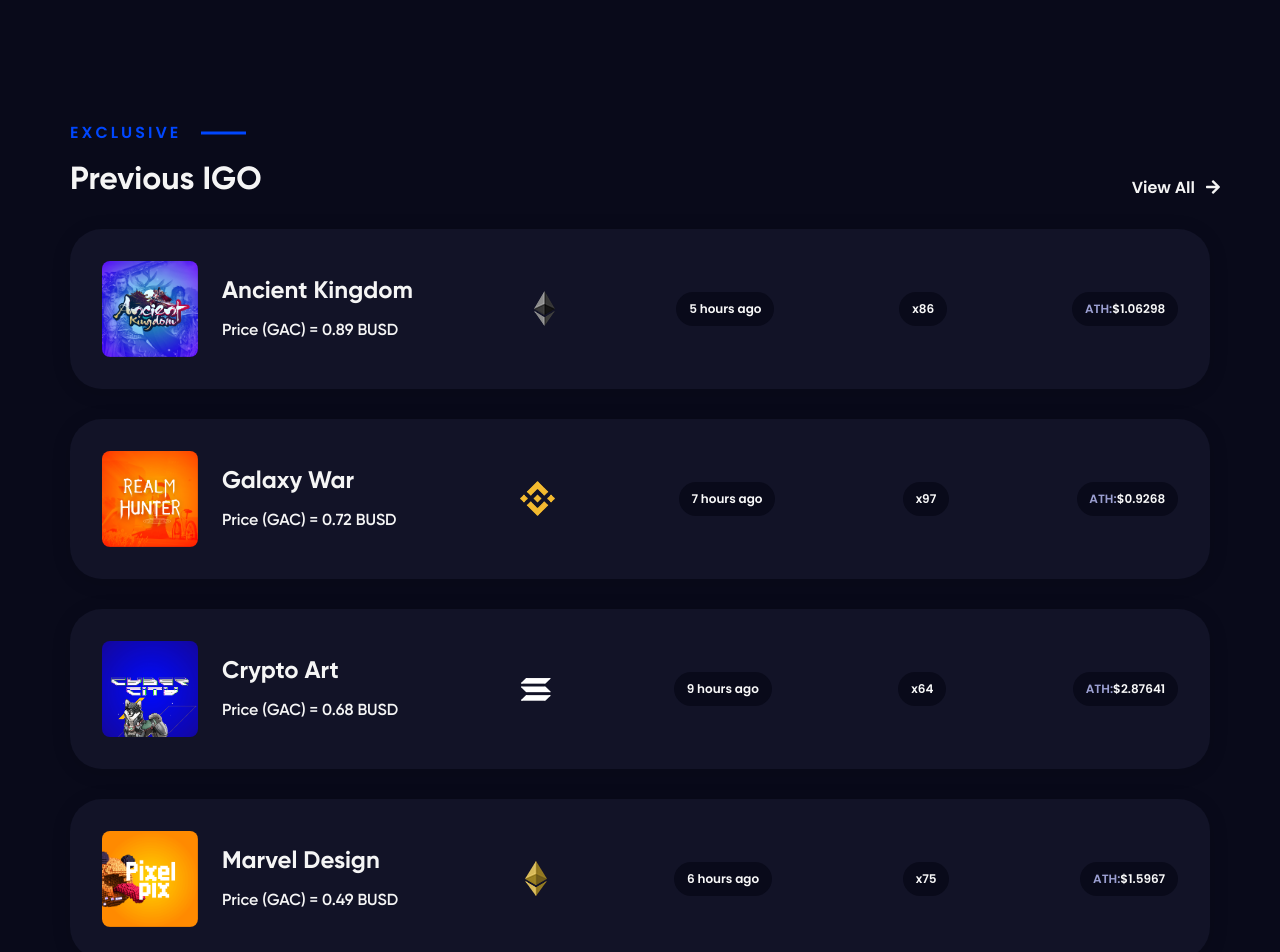
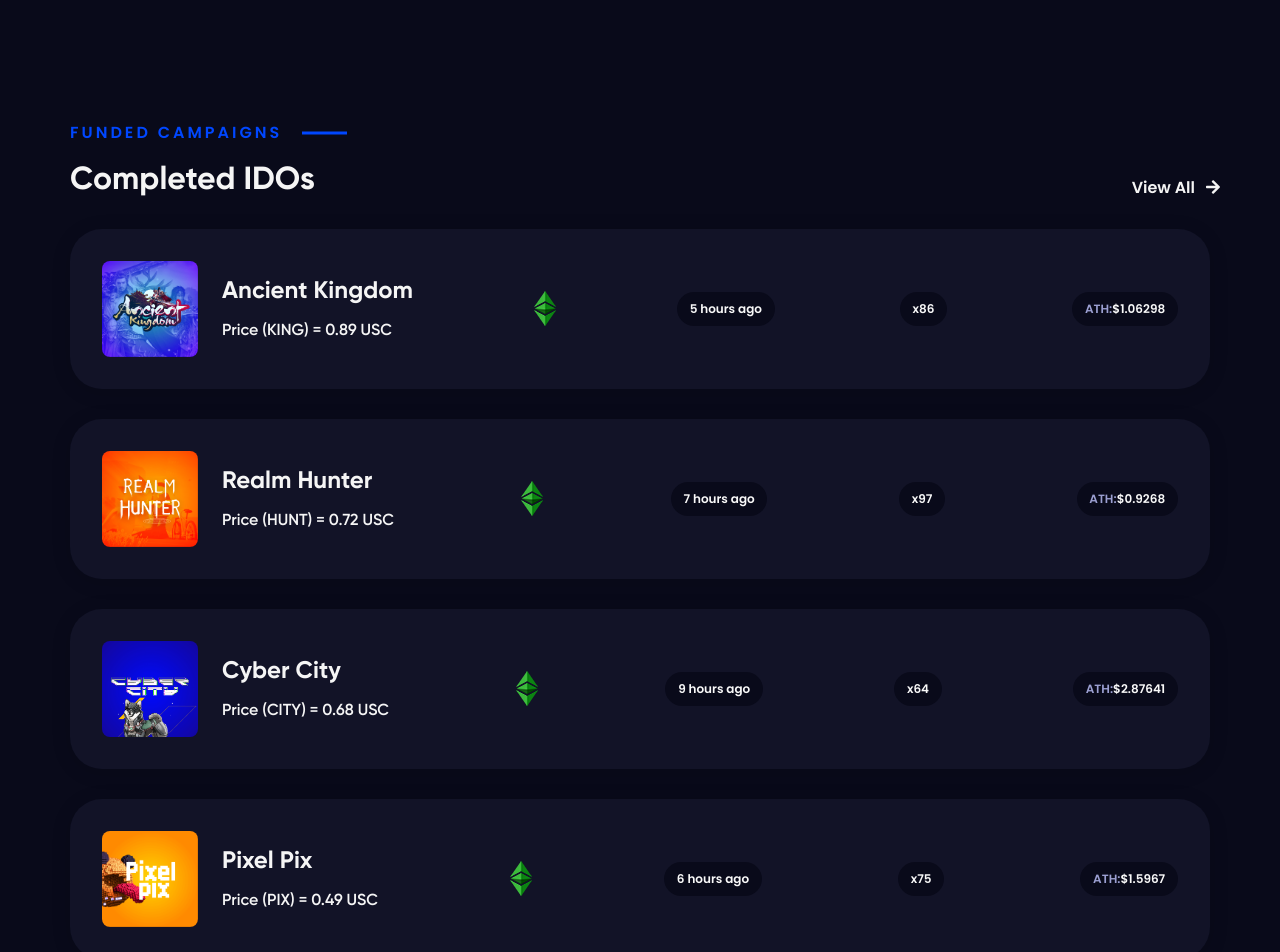
Before and after one commit to incubator-lol/interface, a React (Create React App) app: page / in a window 1280 px wide. Shown: the part 1500-2452 px from the top of the page. Built offline with nearby package versions, Linux system fonts and the light colour scheme; no server answers.

Commit message:
Previous Projects

```diff
--- a/src/components/Hero/Hero.js
+++ b/src/components/Hero/Hero.js
@@ -2,7 +2,7 @@ import React, { Component } from 'react';
 
 const initData = {
     sub_heading: "Incubator",
-    heading: "A Next Generation Web3 Launchpad for IDOs & NFTs",
+    heading: "A Crowdfunding Platform for Early Stage Blockchain Projects",
     content: "Explore, invest, and support groundbreaking technology built on Ethereum Classic."
 }
 
--- a/src/components/Project/ProjectOne.js
+++ b/src/components/Project/ProjectOne.js
@@ -1,7 +1,7 @@
 import React, { Component } from 'react';
 
 const initData = {
-    sub_heading: "Project Raises",
+    sub_heading: "Crowdfunding Campaigns",
     heading: "Upcoming IDOs",
     btn: "View More",
     actionBtn: "Participate"
--- a/src/components/Project/ProjectTwo.js
+++ b/src/components/Project/ProjectTwo.js
@@ -1,8 +1,8 @@
 import React, { Component } from 'react';
 
 const initData = {
-    sub_heading: "Exclusive",
-    heading: "Previous IGO",
+    sub_heading: "Funded Campaigns",
+    heading: "Completed IDOs",
     btn: "View All",
     actionBtn: "Load More"
 }
@@ -11,9 +11,9 @@ const data = [
     {
         id: "1",
         img: "/img/thumb_6.png",
-        blockchain: "/img/ethereum.png",
+        blockchain: "/img/ethereum-classic.png",
         title: "Ancient Kingdom",
-        price: "Price (GAC) = 0.89 BUSD",
+        price: "Price (KING) = 0.89 USC",
         publish: "5 hours ago",
         process: "x86",
         amount: "$1.06298"
@@ -21,9 +21,9 @@ const data = [
     {
         id: "2",
         img: "/img/thumb_7.png",
-        blockchain: "/img/binance.png",
-        title: "Galaxy War",
-        price: "Price (GAC) = 0.72 BUSD",
+        blockchain: "/img/ethereum-classic.png",
+        title: "Realm Hunter",
+        price: "Price (HUNT) = 0.72 USC",
         publish: "7 hours ago",
         process: "x97",
         amount: "$0.9268"
@@ -31,9 +31,9 @@ const data = [
     {
         id: "3",
         img: "/img/thumb_8.png",
-        blockchain: "/img/solana.png",
-        title: "Crypto Art",
-        price: "Price (GAC) = 0.68 BUSD",
+        blockchain: "/img/ethereum-classic.png",
+        title: "Cyber City",
+        price: "Price (CITY) = 0.68 USC",
         publish: "9 hours ago",
         process: "x64",
         amount: "$2.87641"
@@ -41,9 +41,9 @@ const data = [
     {
         id: "4",
         img: "/img/thumb_9.png",
-        blockchain: "/img/ethereum-gold.png",
-        title: "Marvel Design",
-        price: "Price (GAC) = 0.49 BUSD",
+        blockchain: "/img/ethereum-classic.png",
+        title: "Pixel Pix",
+        price: "Price (PIX) = 0.49 USC",
         publish: "6 hours ago",
         process: "x75",
         amount: "$1.5967"
@@ -51,9 +51,9 @@ const data = [
     {
         id: "5",
         img: "/img/thumb_10.png",
-        blockchain: "/img/ethereum.png",
-        title: "Partial Monk",
-        price: "Price (GAC) = 0.78 BUSD",
+        blockchain: "/img/ethereum-classic.png",
+        title: "Chaos of 12 Legends",
+        price: "Price (LGD) = 0.78 USC",
         publish: "9 hours ago",
         process: "x94",
         amount: "$0.43615"
```
